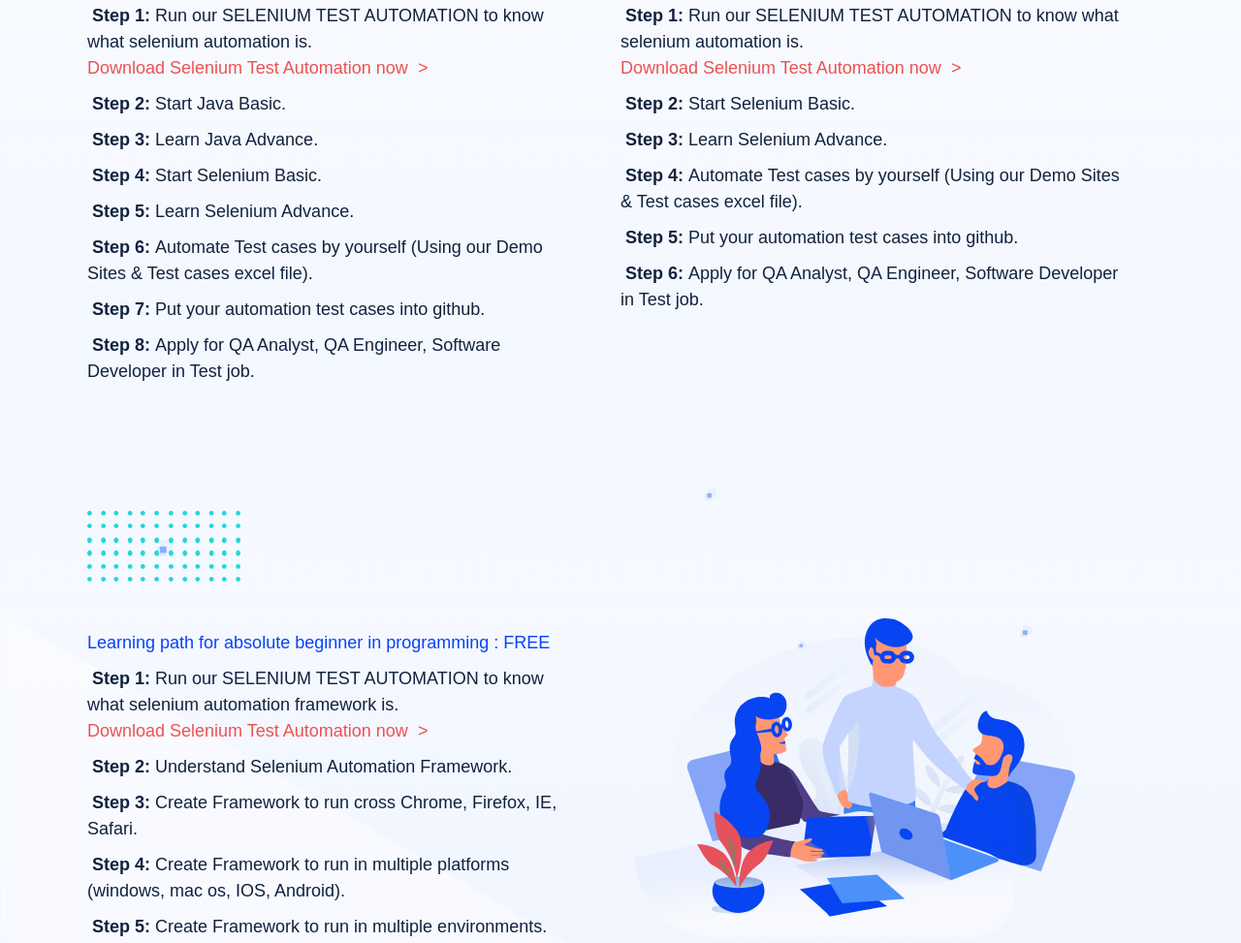
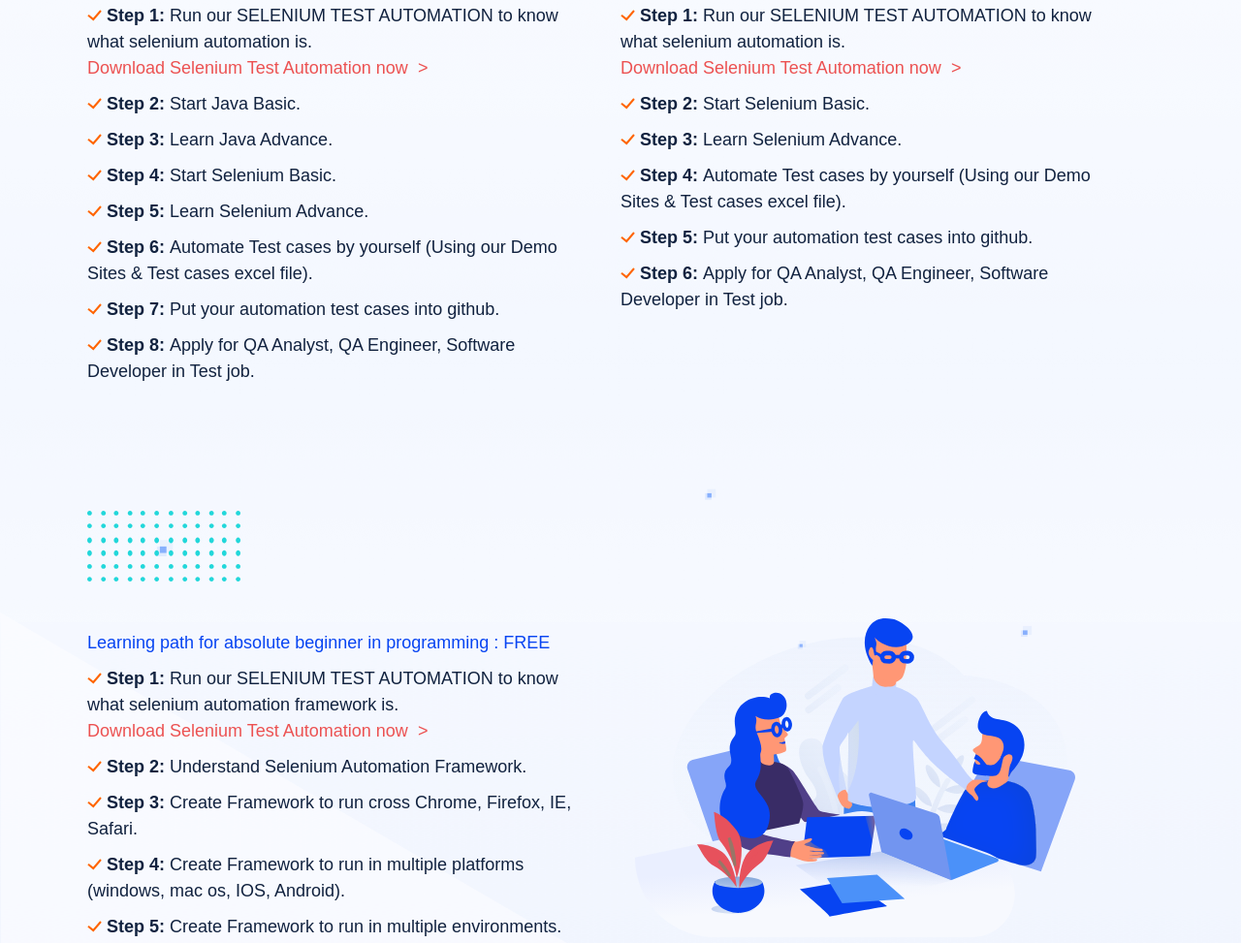
Before and after one commit to trungleminh111/thu, a plain HTML site: page index.html in a window 1280 px wide. Shown: the part 2218-3191 px from the top of the page at 97% size. Drawn offline with nearby package versions, Linux system fonts and the light colour scheme; the site is published under a folder, as on GitHub Pages, so addresses that start at the root find nothing; a web font is replaced by a local one.

Commit message:
first commit

```diff
--- a/style.css
+++ b/style.css
@@ -389,7 +389,7 @@
 }
 
 .learn__basic-section .arrow::before {
-    content: url(/images/Check.svg);
+    content: url(./images/Check.svg);
     margin-right: 5px;
     color: #FF6400;
 
@@ -464,7 +464,7 @@
 }
 
 .learn__frameword-section .arrow::before {
-    content: url(/images/Check.svg);
+    content: url(./images/Check.svg);
     margin-right: 5px;
     color: #FF6400;
 
```
